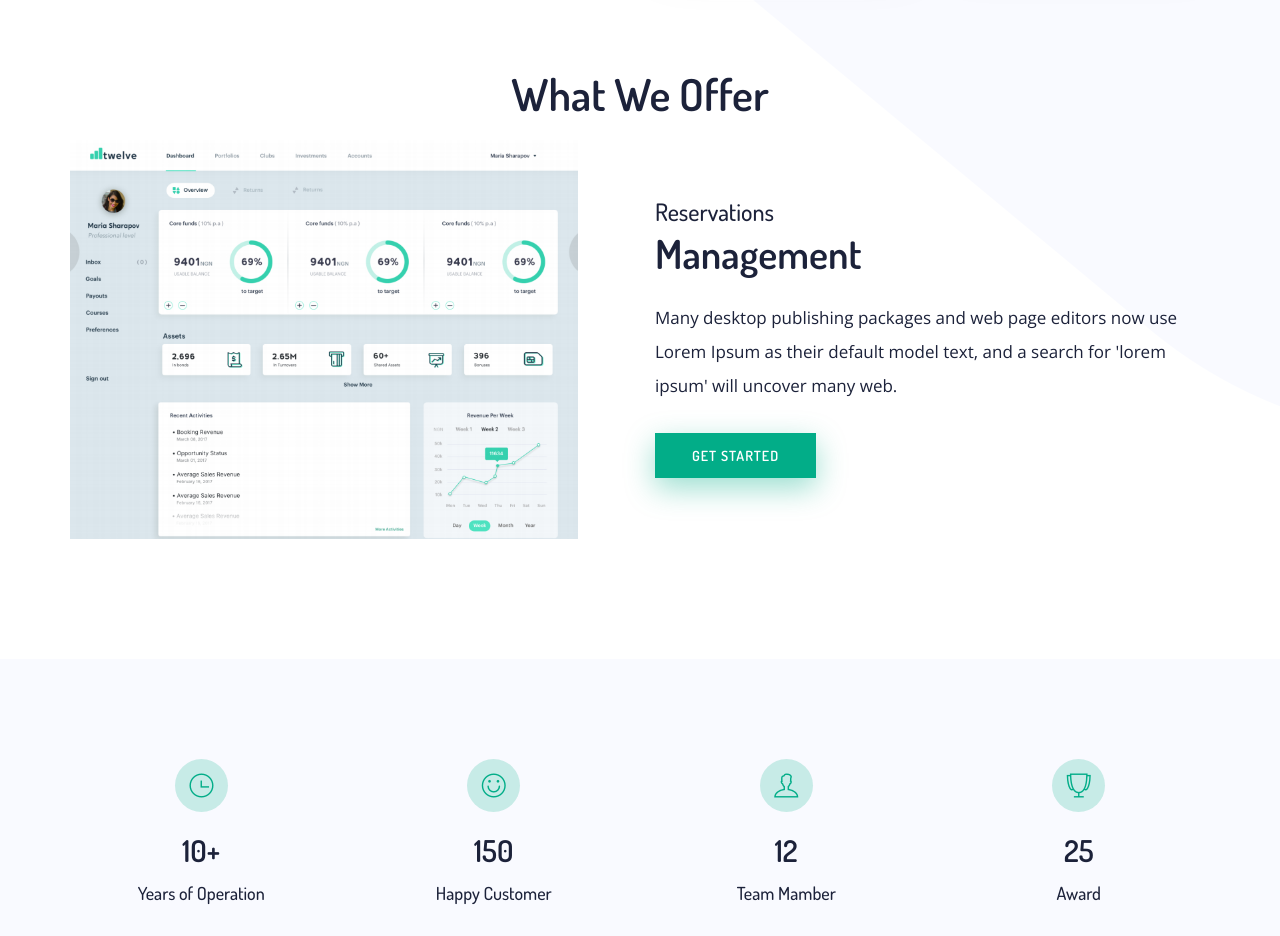
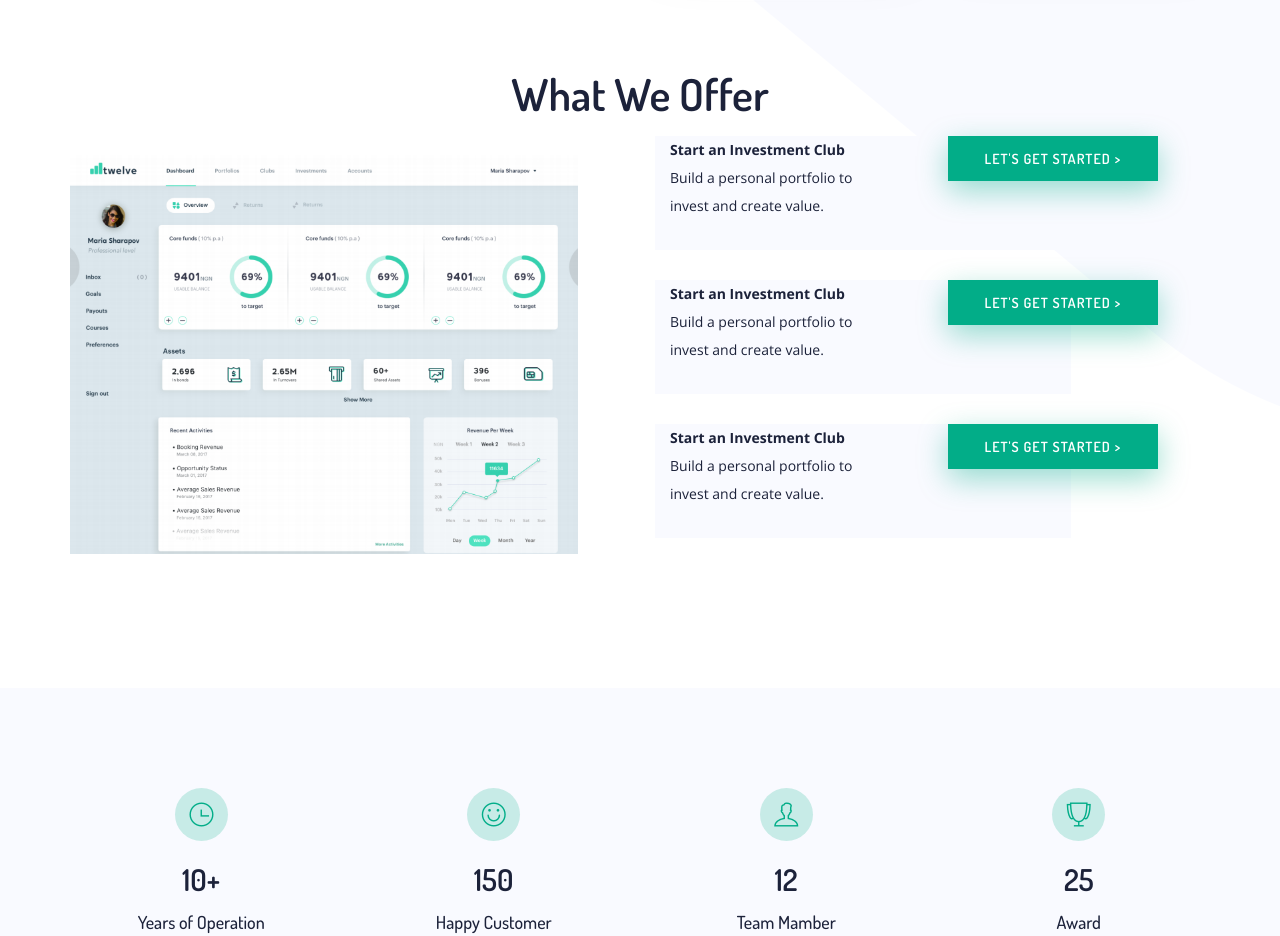
Before and after one commit to b3h3rkz/vest-demo, a plain HTML site: page index.html in a window 1280 px wide. Shown: the part 2760-3696 px from the top of the page. Drawn offline with nearby package versions, Linux system fonts and the light colour scheme.

Commit message:
offer section

```diff
--- a/index.html
+++ b/index.html
@@ -237,13 +237,84 @@
               <img src="assets/img/hero/1.png" alt="Hero Thumbnail">
             </div>
           </div>
-          <div class="col-12 col-md-6 col-xl-6 ml-auto">
-            <div class="hero-text">
-              <h3 class="mb-5">Reservations</h3>
-              <h1 class="mb-25">Management</h1>
-              <p class="mb-30">Many desktop publishing packages and web page editors now use Lorem Ipsum as their default model text, and a search for 'lorem ipsum' will uncover many web.</p>
-              <a href="#" class="btn btn-primary">Get Started</a>
-            </div>
+          <div class="col-12 col-md-12 col-xl-6 ml-auto">
+                  <!-- section quote -->
+                  <div class="col-md-9 mb-sm-30 bg-light" >
+                      <div class="row mb-30">
+                          <div class="col-md-8" id="section-quote-right">
+                              <div class="row mb-30">
+                                <div class="col-xs-2">
+                                <i class="fa fa-angle-right fa-lg" id="check-icon"></i>
+                                </div>
+                            <div class="col-xs-12 col-md-12">
+                                <p class="mb-0 text-body1" id="section-quote-right-text">
+                                  <b>Start an Investment Club</b> <br/>
+                                 Build a personal portfolio to<br/> invest and create value.
+                                 </p>
+                            </div>
+                              <!-- how box end -->
+                            </div>
+                              <!-- how box end -->
+                            </div>
+                            <div class="col-md-3">
+                               <a href="#" class="btn btn-primary" id="btn-dark">Let's Get Started ></a>
+                            </div>
+                      <!-- how box end -->
+                    </div>
+                    </div>
+              <!-- End section offer -->
+                  <!-- section quote -->
+                  <div class="col-md-9 mb-sm-30 bg-light" >
+                      <div class="row mb-30">
+                          <div class="col-md-8" id="section-quote-right">
+                              <div class="row mb-30">
+                                <div class="col-xs-2">
+                                <i class="fa fa-angle-right fa-lg" id="check-icon"></i>
+                                </div>
+                            <div class="col-xs-12 col-md-12">
+                                <p class="mb-0 text-body1" id="section-quote-right-text">
+                                  <b>Start an Investment Club</b> <br/>
+                                 Build a personal portfolio to<br/> invest and create value.
+                                 </p>
+                            </div>
+                              <!-- how box end -->
+                            </div>
+                              <!-- how box end -->
+                            </div>
+                            <div class="col-md-3">
+                               <a href="#" class="btn btn-primary" id="btn-dark">Let's Get Started ></a>
+                            </div>
+                      <!-- how box end -->
+                    </div>
+                    </div>
+              <!-- End section offer -->
+
+                                <!-- section quote -->
+                                <div class="col-md-9 mb-sm-30 bg-light" >
+                                    <div class="row mb-30">
+                                        <div class="col-md-8" id="section-quote-right">
+                                            <div class="row mb-30">
+                                              <div class="col-xs-2">
+                                              <i class="fa fa-angle-right fa-lg" id="check-icon"></i>
+                                              </div>
+                                          <div class="col-xs-12 col-md-12">
+                                              <p class="mb-0 text-body1" id="section-quote-right-text">
+                                                <b>Start an Investment Club</b> <br/>
+                                               Build a personal portfolio to<br/> invest and create value.
+                                               </p>
+                                          </div>
+                                            <!-- how box end -->
+                                          </div>
+                                            <!-- how box end -->
+                                          </div>
+                                          <div class="col-md-3">
+                                             <a href="#" class="btn btn-primary" id="btn-dark">Let's Get Started ></a>
+                                          </div>
+                                    <!-- how box end -->
+                                  </div>
+                                  </div>
+                            <!-- End section offer -->
+
           </div>
         </div>
       </div>
```
